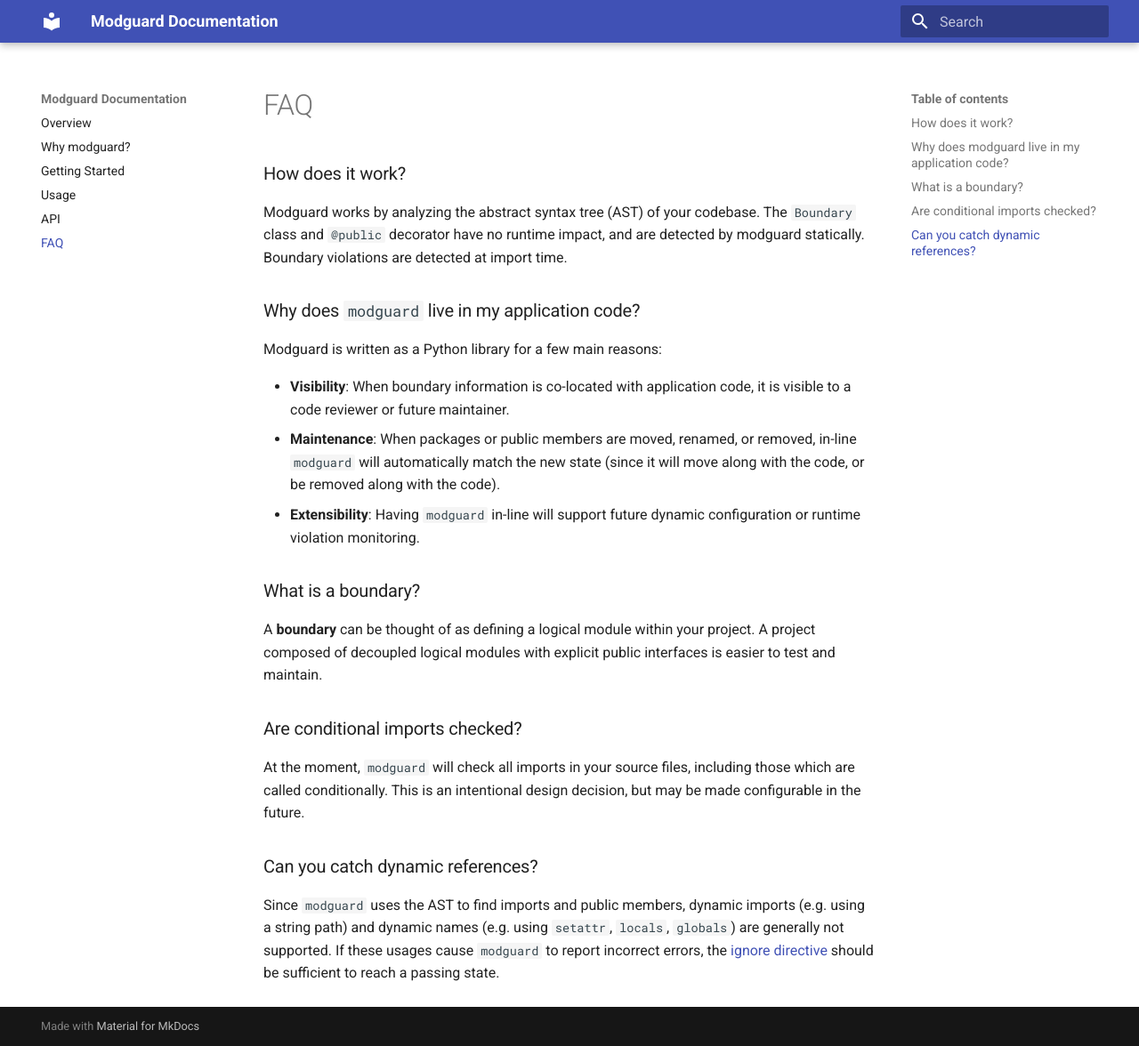
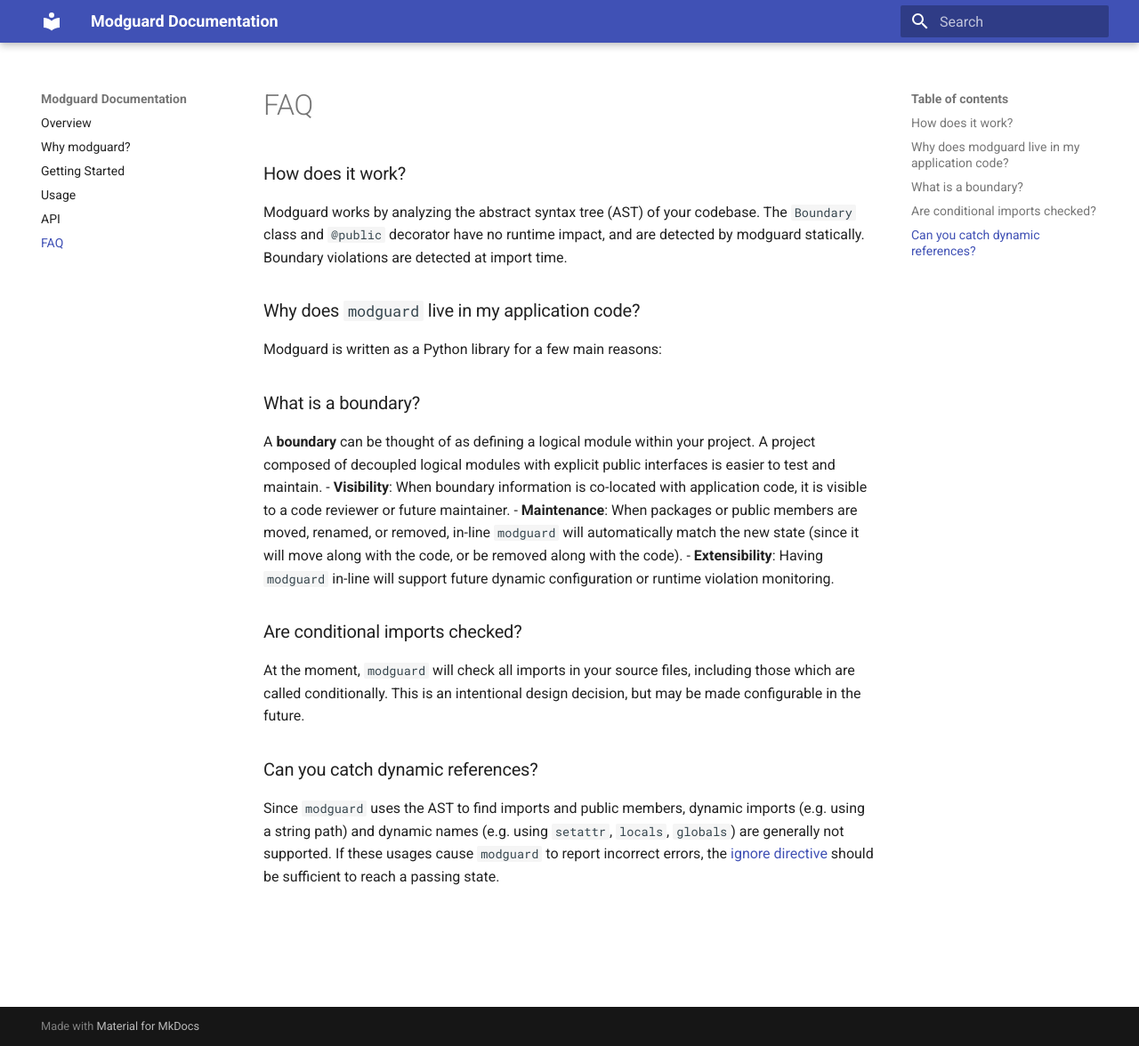
Before and after one commit to gauge-sh/tach, an MkDocs documentation site: the page built from docs/faq.md, in a window 1280 px wide and 1176 px high. Shown: the whole window at 89% size. Built offline with MkDocs 1.6.1 and Material for MkDocs 9.7.7, drawn with Linux system fonts in a browser that asks for light colours.

Commit message:
reorder faq

```diff
--- a/docs/faq.md
+++ b/docs/faq.md
@@ -4,14 +4,12 @@
 Modguard works by analyzing the abstract syntax tree (AST) of your codebase. The `Boundary` class and `@public` decorator have no runtime impact, and are detected by modguard statically. Boundary violations are detected at import time.
 ### Why does `modguard` live in my application code?
 Modguard is written as a Python library for a few main reasons:
-
+### What is a boundary?
+A **boundary** can be thought of as defining a logical module within your project. A project composed of decoupled logical modules with explicit public interfaces is easier to test and maintain.
 - **Visibility**: When boundary information is co-located with application code, it is visible to a code reviewer or future maintainer.
 - **Maintenance**: When packages or public members are moved, renamed, or removed, in-line `modguard` will automatically match the new state (since it will move along with the code, or be removed along with the code).
 - **Extensibility**: Having `modguard` in-line will support future dynamic configuration or runtime violation monitoring.
-### What is a boundary?
-A **boundary** can be thought of as defining a logical module within your project. A project composed of decoupled logical modules with explicit public interfaces is easier to test and maintain.
 ### Are conditional imports checked?
 At the moment, `modguard` will check all imports in your source files, including those which are called conditionally. This is an intentional design decision, but may be made configurable in the future.
-
 ### Can you catch dynamic references?
 Since `modguard` uses the AST to find imports and public members, dynamic imports (e.g. using a string path) and dynamic names (e.g. using `setattr`, `locals`, `globals`) are generally not supported. If these usages cause `modguard` to report incorrect errors, the [ignore directive](api.md#modguard-ignore) should be sufficient to reach a passing state.
```
